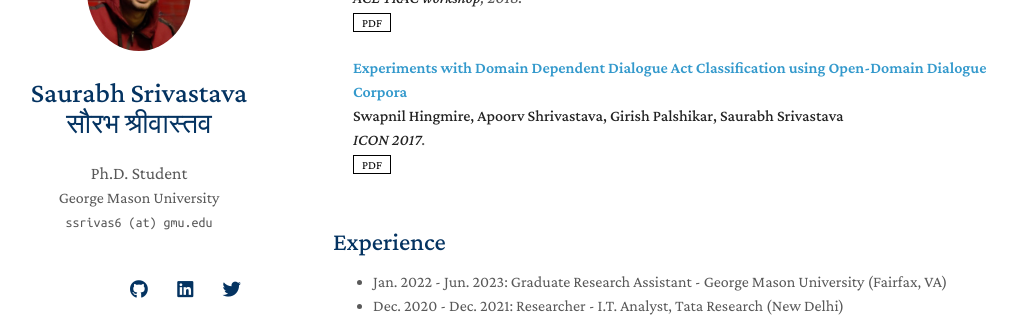
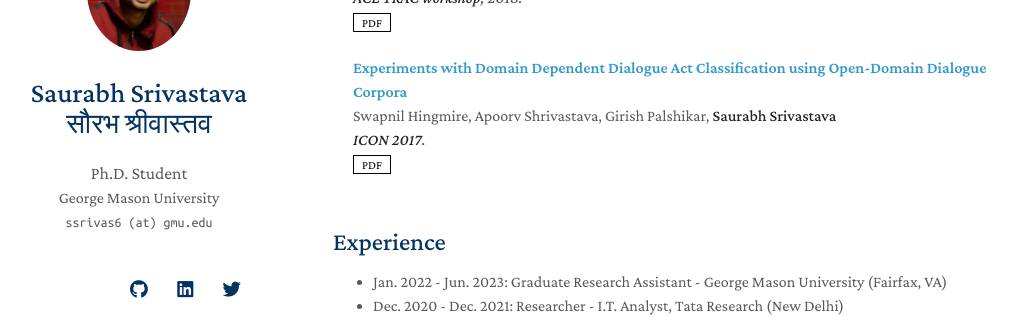
Before and after one commit to salokr/salokr.github.io, a Jekyll site: the page built from index.md, in a window 1280 px wide and 900 px high, scrolled down 2140 px. Shown: the part 153-470 px from the top of the window, without its empty margins (137-1154 px from the left). Built offline with Jekyll 4.4.1, drawn with Linux system fonts in a browser that asks for light colours; nearby versions of some CDN libraries; a style sheet for code colours, icons or effects is not loaded; our own code applies the rules of GitHub Pages for plain Markdown files.

Commit message:
Update publications.md

```diff
--- a/_includes/publications.md
+++ b/_includes/publications.md
@@ -117,7 +117,7 @@
   <li>
   <div class="col-sm-9" style="position: relative;padding-right: 15px;padding-left: 20px;">
     <div class="title"><a href="https://aclanthology.org/W17-7538.pdf">Experiments with Domain Dependent Dialogue Act Classification using Open-Domain Dialogue Corpora</a></div>
-    <div class="author"><strong>Swapnil Hingmire, Apoorv Shrivastava, Girish Palshikar, Saurabh Srivastava</strong></div>
+    <div class="author">Swapnil Hingmire, Apoorv Shrivastava, Girish Palshikar, <strong>Saurabh Srivastava</strong></div>
     <div class="periodical"><em><strong>ICON 2017</strong>.</em></div>
     <div class="links">
       <a href="https://aclanthology.org/W17-7538.pdf" class="btn btn-sm z-depth-0" role="button" target="_blank" style="font-size:12px;">PDF</a>
```
